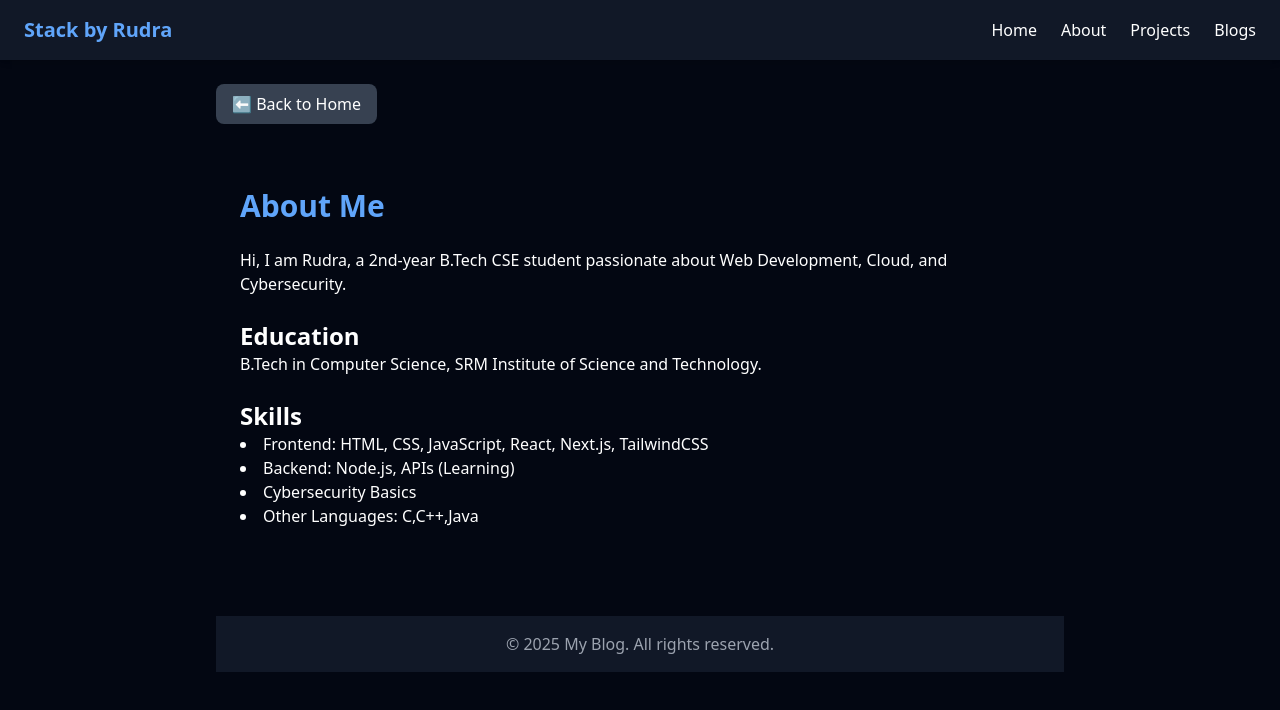
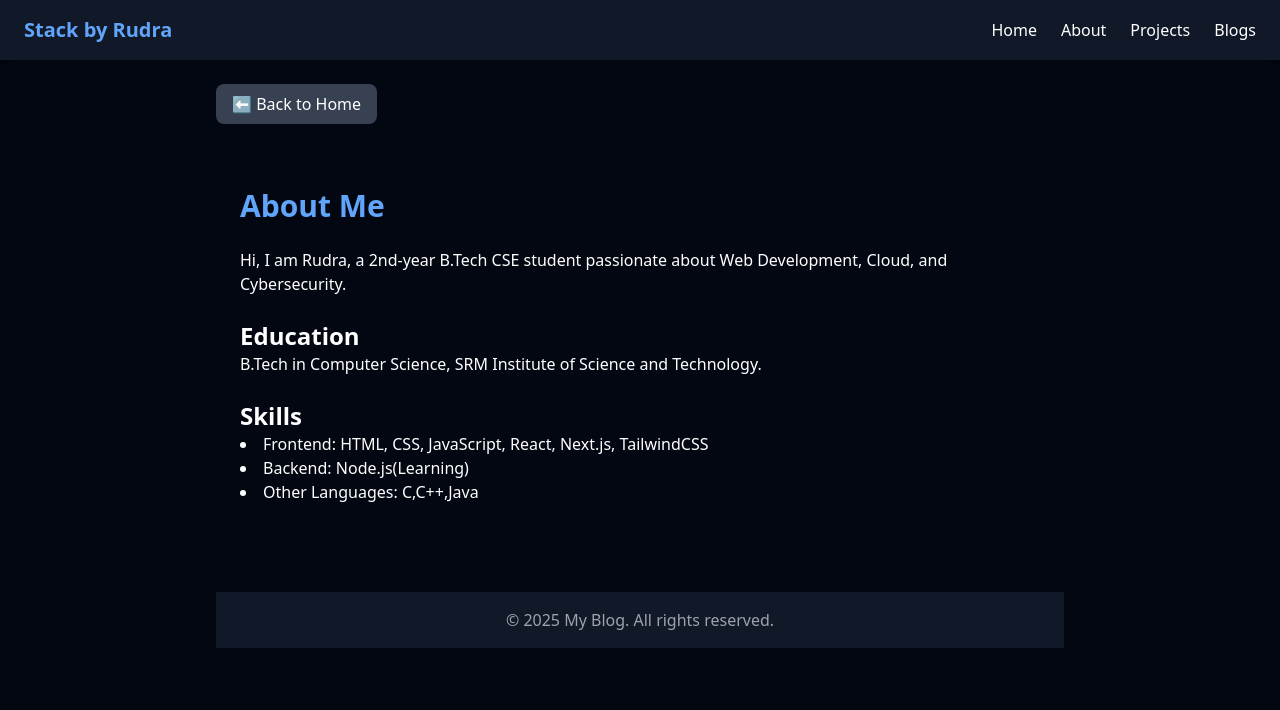
Before and after one commit to Rudraa10-bot/My-portfolio-project, a Next.js app: page /about in a window 1280 px wide. Shown: the top 710 px of the page. Built offline with nearby package versions, Linux system fonts and the light colour scheme.

Commit message:
Edited About Me

```diff
--- a/src/pages/about.tsx
+++ b/src/pages/about.tsx
@@ -20,8 +20,7 @@ export default function About() {
         <h2 className="text-2xl font-semibold mt-6">Skills</h2>
         <ul className="list-disc list-inside">
           <li>Frontend: HTML, CSS, JavaScript, React, Next.js, TailwindCSS</li>
-          <li>Backend: Node.js, APIs (Learning)</li>
-          <li>Cybersecurity Basics</li>
+          <li>Backend: Node.js(Learning)</li>
           <li>Other Languages: C,C++,Java</li>
         </ul>
       </main>
```
